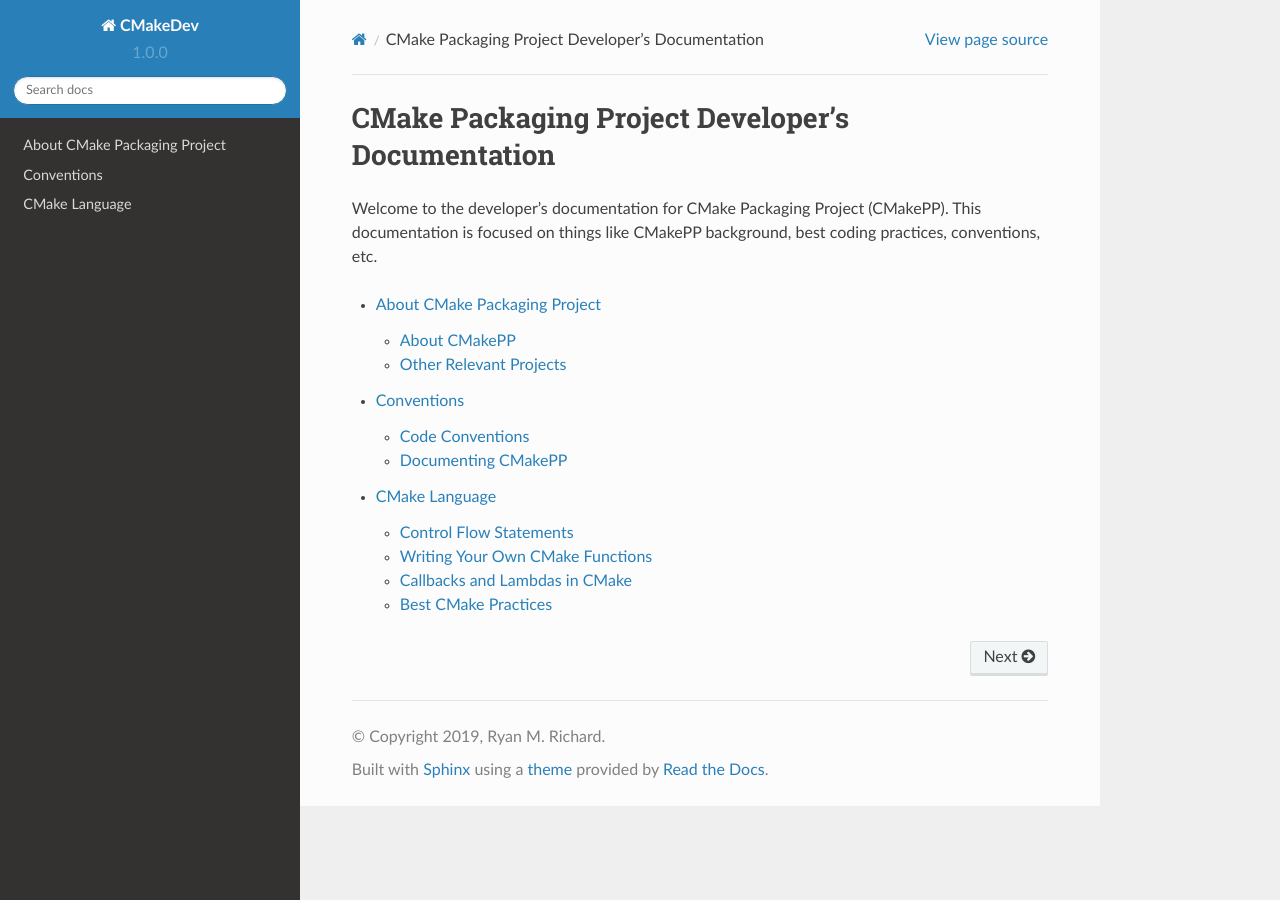
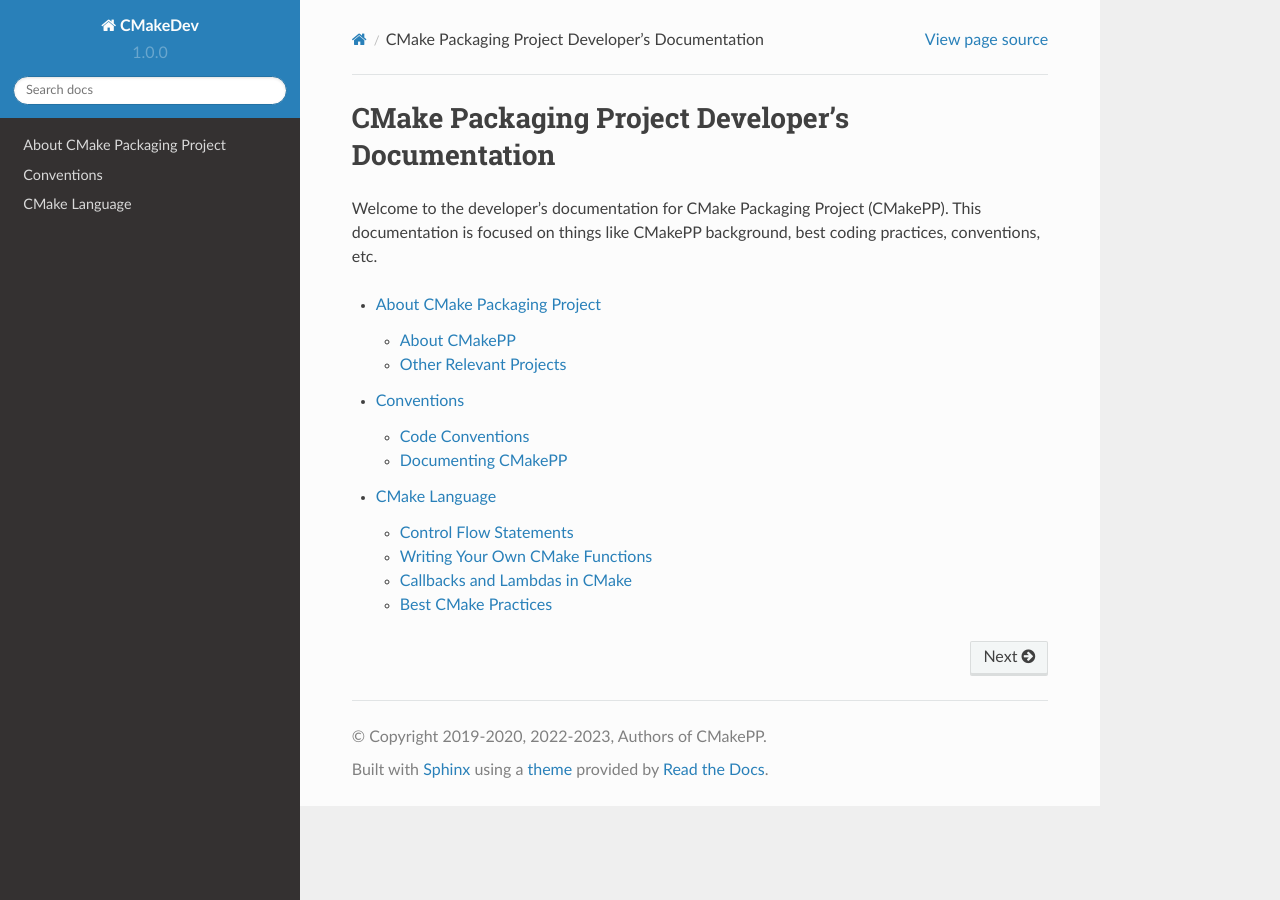
Before and after one commit to CMakePP/.github, a Sphinx documentation site: the page built from docs/source/index.rst, in a window 1280 px wide. Built offline with Sphinx 7.4.7 and the Read the Docs theme 2.0.0, drawn with Linux system fonts in a browser that asks for light colours.

Commit message:
Update copyright years for documentation

```diff
--- a/docs/source/conf.py
+++ b/docs/source/conf.py
@@ -2,8 +2,8 @@
 # -- Project information -----------------------------------------------------
 
 project = u'CMakeDev'
-copyright = u'2019, Ryan M. Richard'
-author = u'Ryan M. Richard'
+copyright = u'2019-2020, 2022-2023, Authors of CMakePP'
+author = u'Authors of CMakePP'
 
 # The short X.Y version
 version = u'1.0.0'
```
